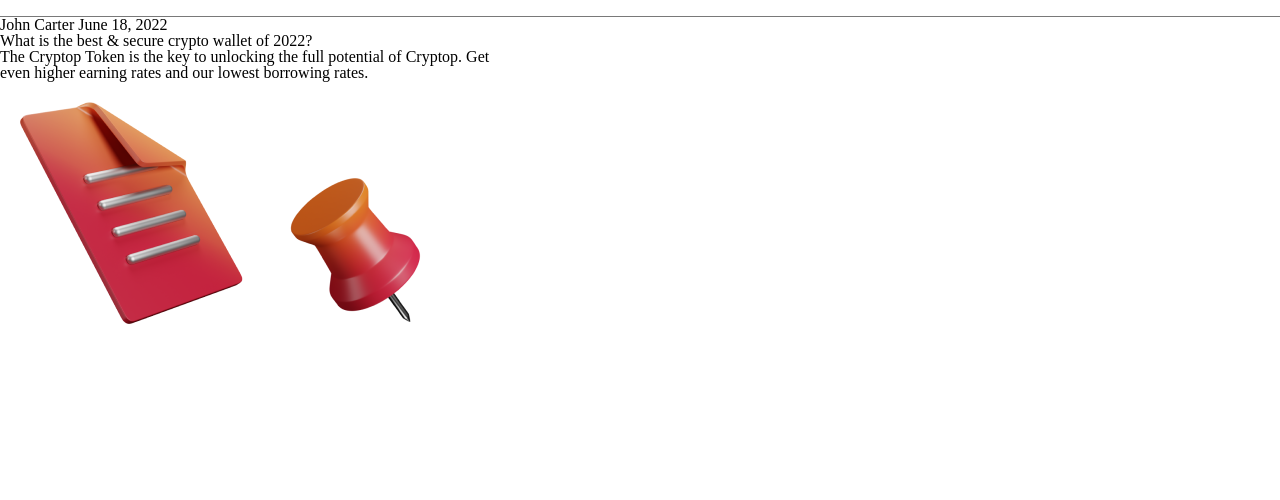
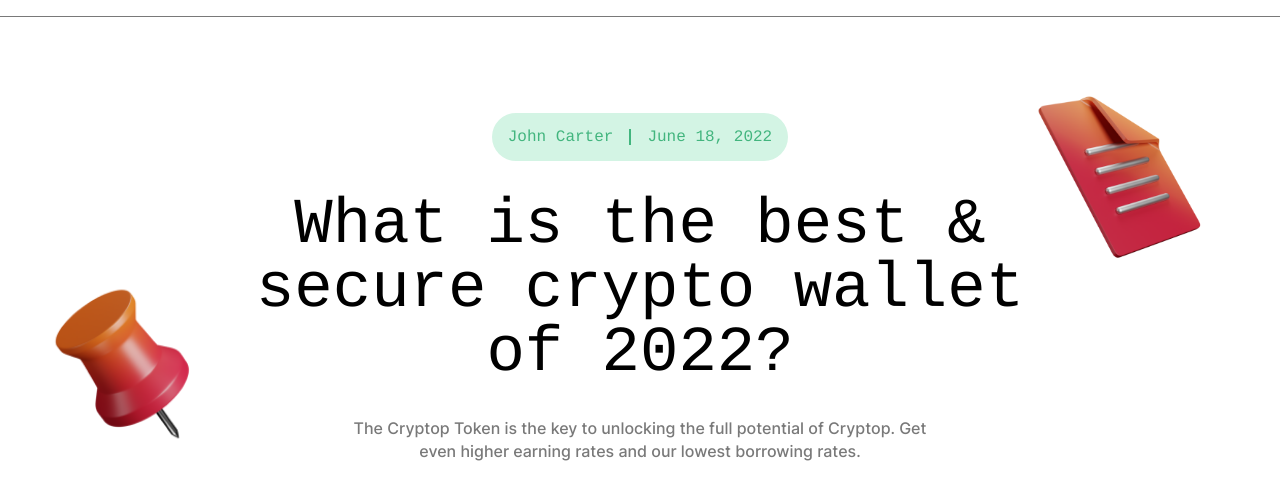
Before and after one commit to mojtaba-jsx/CryptoCurrency, a plain HTML site: page src/html/blog-info.html in a window 1280 px wide. Shown: the part 84-584 px from the top of the page. Drawn offline with Linux system fonts and the light colour scheme; a web font is replaced by a local one.

Commit message:
[CSS]- Add Css Styles For Blog Title Section

```diff
--- a/src/css/blog-info.css
+++ b/src/css/blog-info.css
@@ -48,5 +48,75 @@
 /* *=================================================== */
 
 /* ^======================== */
-/*^ Latest News Section */
+/*^ Blog Title Section */
 /* ^========================*/
+
+.blog-title {
+  margin-top: 4rem;
+}
+
+.blog-title__wrapper {
+  display: flex;
+  flex-direction: column;
+}
+
+.blog-title__date {
+  margin: 0 auto;
+  margin-top: 2rem;
+  display: flex;
+  background-color: #d3f4e4;
+  padding: 1rem;
+  border-radius: 2rem;
+}
+
+.blog-title__date-name {
+  color: #42b57e;
+  font-family: "inter-bold", Courier, monospace;
+}
+
+.blog-title__date-release {
+  color: #42b57e;
+  margin-left: 1rem;
+  border-left: 2px solid #42b57e;
+  padding-left: 1rem;
+  font-family: "inter-bold", Courier, monospace;
+}
+
+.blog-title__title {
+  text-align: center;
+  font-size: 4rem;
+  font-family: "inter-bold", Courier, monospace;
+  width: 50rem;
+  margin: 0 auto;
+  margin-top: 2rem;
+}
+
+.blog-title__text {
+  color: var(--boulder);
+  font-family: "inter-medium", Courier, monospace;
+  line-height: 1.4rem;
+  text-align: center;
+  margin-top: 2rem;
+}
+
+
+.blog-title__wrapper{
+    position: relative;
+}
+
+.blog-title__icon1{
+    position: absolute;
+    width: 12rem;
+    height: 12rem;
+    right: 4rem;
+    top: 0;
+}
+
+.blog-title__icon2{
+    position: absolute;
+    width: 12rem;
+    height: 12rem;
+    left: 2rem;
+    bottom: 0;
+
+}
```
